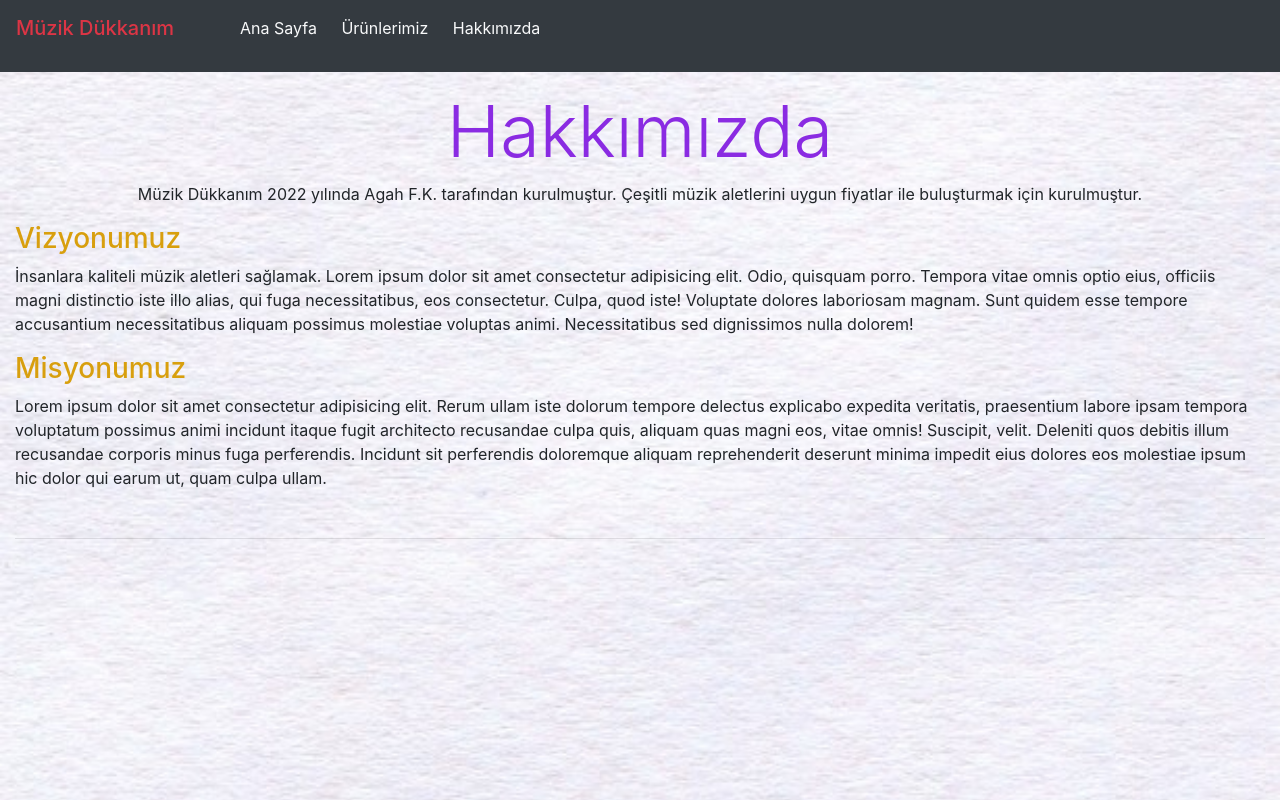
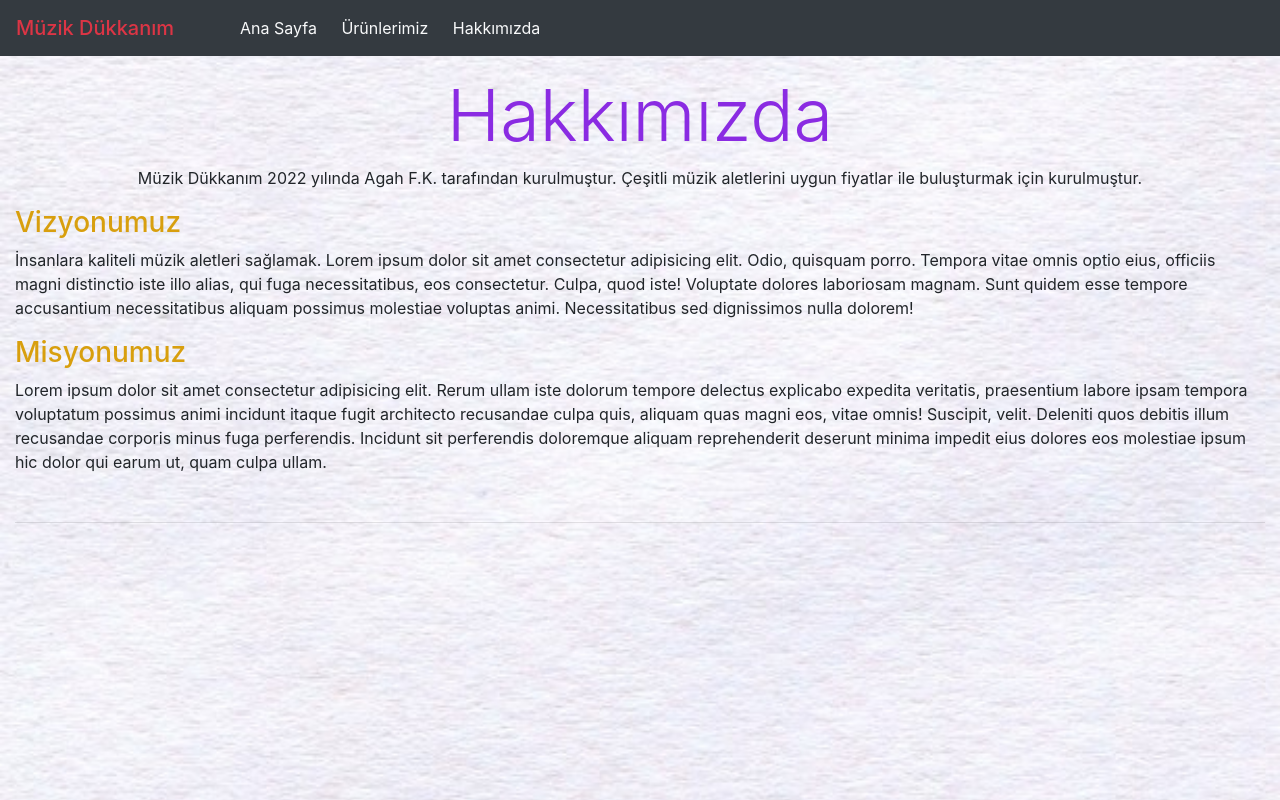
Before and after one commit to agahfaruk/Music-Store-Website-TR-2, a plain HTML site: page about-us.html in a window 1280 px wide. Drawn offline with nearby package versions, Linux system fonts and the light colour scheme.

Commit message:
Add files via upload

```diff
--- a/about-us.html
+++ b/about-us.html
@@ -13,16 +13,14 @@
   <body>
     <div class="container-fluid">
       <div class="row">
-              <div class="nav bg-dark col-12">
-                  <h1 class="navbar-brand text-danger mx-auto mx-sm-3 mt-2"> Müzik Dükkanım</h1>
-                  <div class="">
-                      <ul class="navbar-text a">
-                          <li><a class="navbar-text mx-auto my-auto text-light" style="text-decoration:none" href="index.html">Ana Sayfa</a></li>
-                          <li><a class="navbar-text mx-auto my-auto text-light" style="text-decoration:none" href="product.html">Ürünlerimiz</a></li>
-                          <li><a class="navbar-text mx-auto my-auto text-light" style="text-decoration:none" href="about-us.html">Hakkımızda</a></li>
-                      </ul>
-                  </div>
-              </div>
+        <div class="nav bg-dark col-12">
+          <h1 class="navbar-brand text-danger mx-auto mx-sm-3 my-auto"> Müzik Dükkanım</h1>
+          <ul class="navbar-text a my-auto">
+              <li><a class="navbar-text mx-auto text-light" style="text-decoration:none" href="index.html">Ana Sayfa</a></li>
+              <li><a class="navbar-text mx-auto text-light" style="text-decoration:none" href="product.html">Ürünlerimiz</a></li>
+              <li><a class="navbar-text mx-auto text-light" style="text-decoration:none" href="about-us.html">Hakkımızda</a></li>
+          </ul>
+        </div>
             <div class="col-12 mb-5">
                 <h2 class="s text-center display-3 mt-3">Hakkımızda</h2>
                 <p class="text-center">Müzik Dükkanım 2022 yılında Agah F.K. tarafından kurulmuştur. Çeşitli müzik aletlerini uygun fiyatlar ile buluşturmak için kurulmuştur.</p>
```
Also changed, not shown: index.html (+6 -8 lines), product.html (+8 -10 lines).
